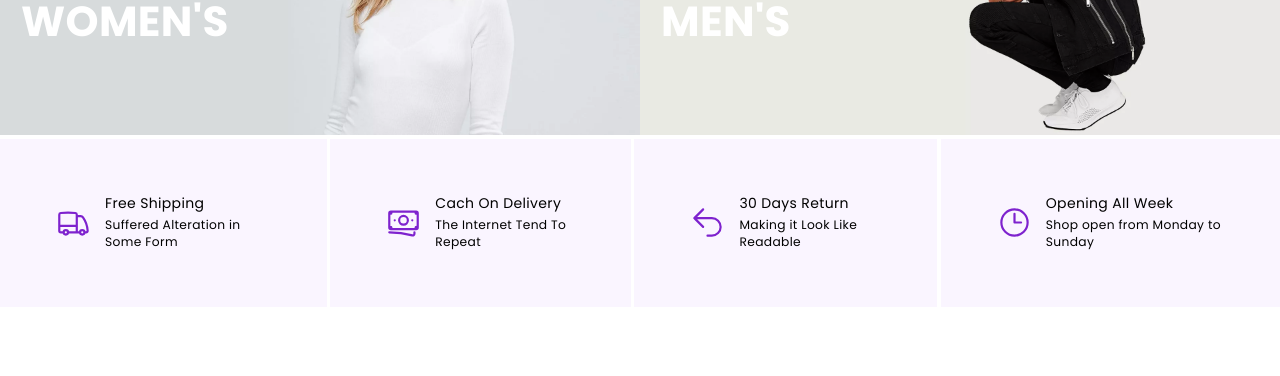
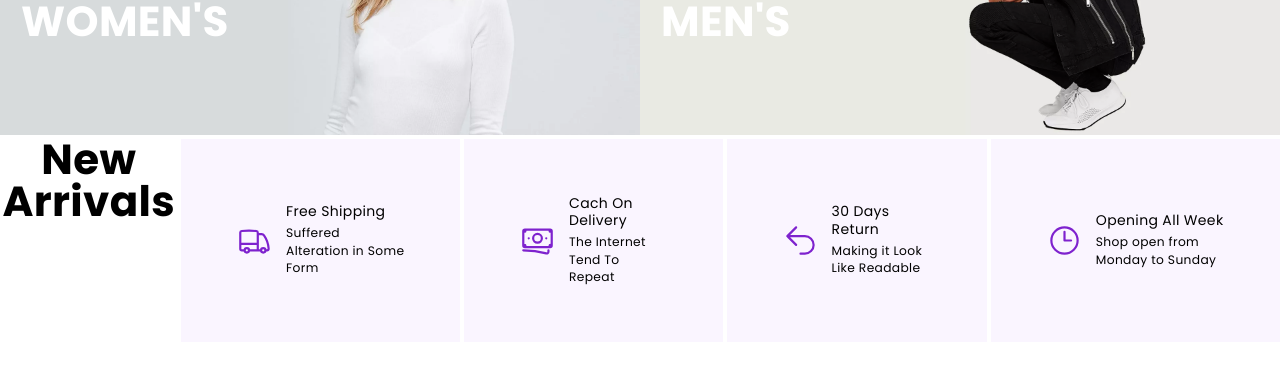
Before and after one commit to sanuja-gayantha/Ecommerce-fashion, an Angular app: page / in a window 1280 px wide. Shown: the part 1080-1456 px from the top of the page. Built offline with nearby package versions, Linux system fonts and the light colour scheme.

Commit message:
Update benifit-items.component.html

```diff
--- a/src/app/benifit-items/benifit-items.component.html
+++ b/src/app/benifit-items/benifit-items.component.html
@@ -1,5 +1,5 @@
 <div class="benifit-items-wrapper flex flex-col lg:flex-row gap-1 mt-1">
-
+<span class="text-center text-5xl font-bold">New Arrivals</span>
     <div class="item flex flex-row gap-4 items-center bg-purple-50 p-8 lg:p-16">
         <div class="image text-purple-700">
             <svg xmlns="http://www.w3.org/2000/svg" fill="none" viewBox="0 0 24 24" stroke-width="1.5"
```
